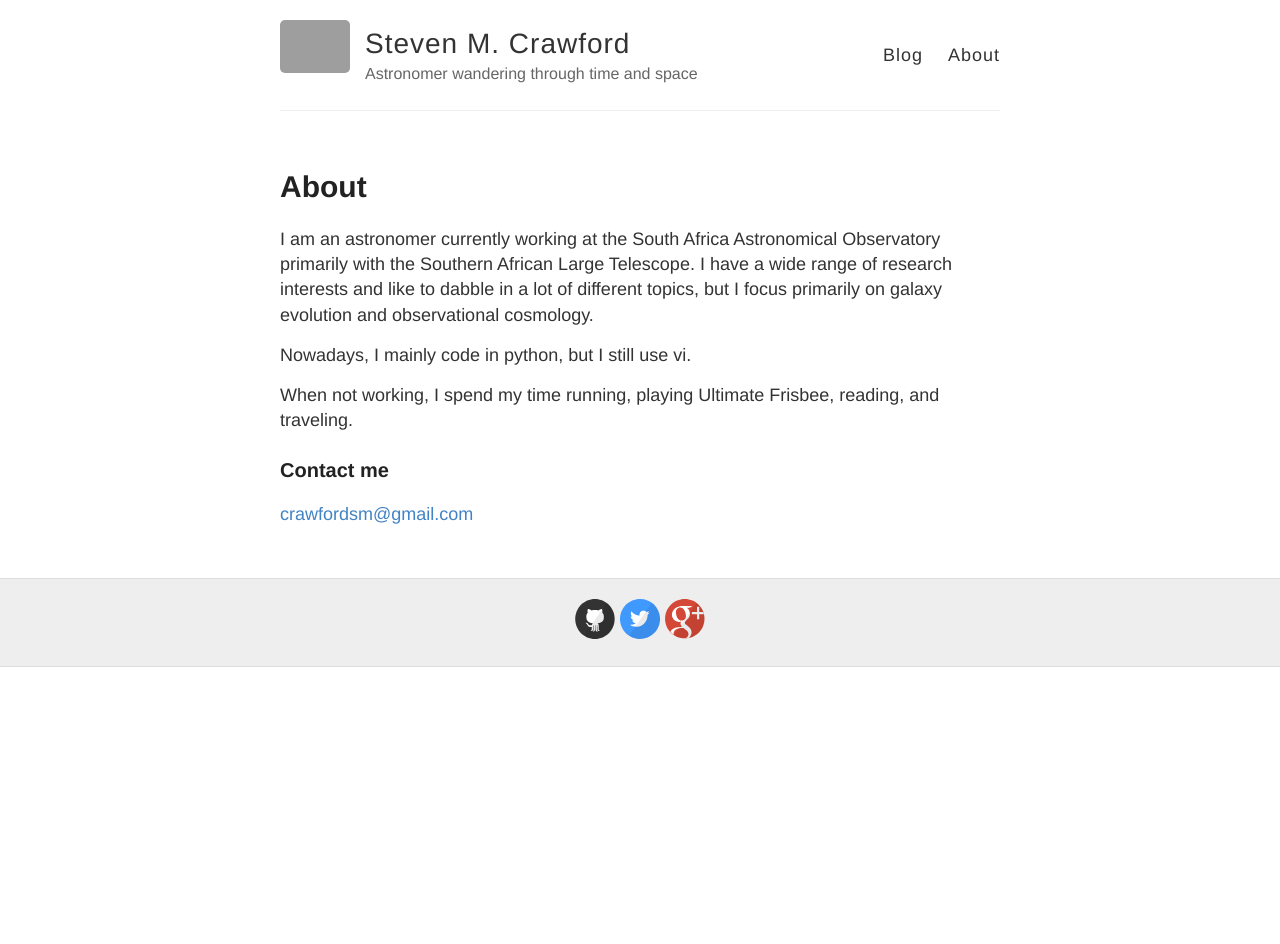
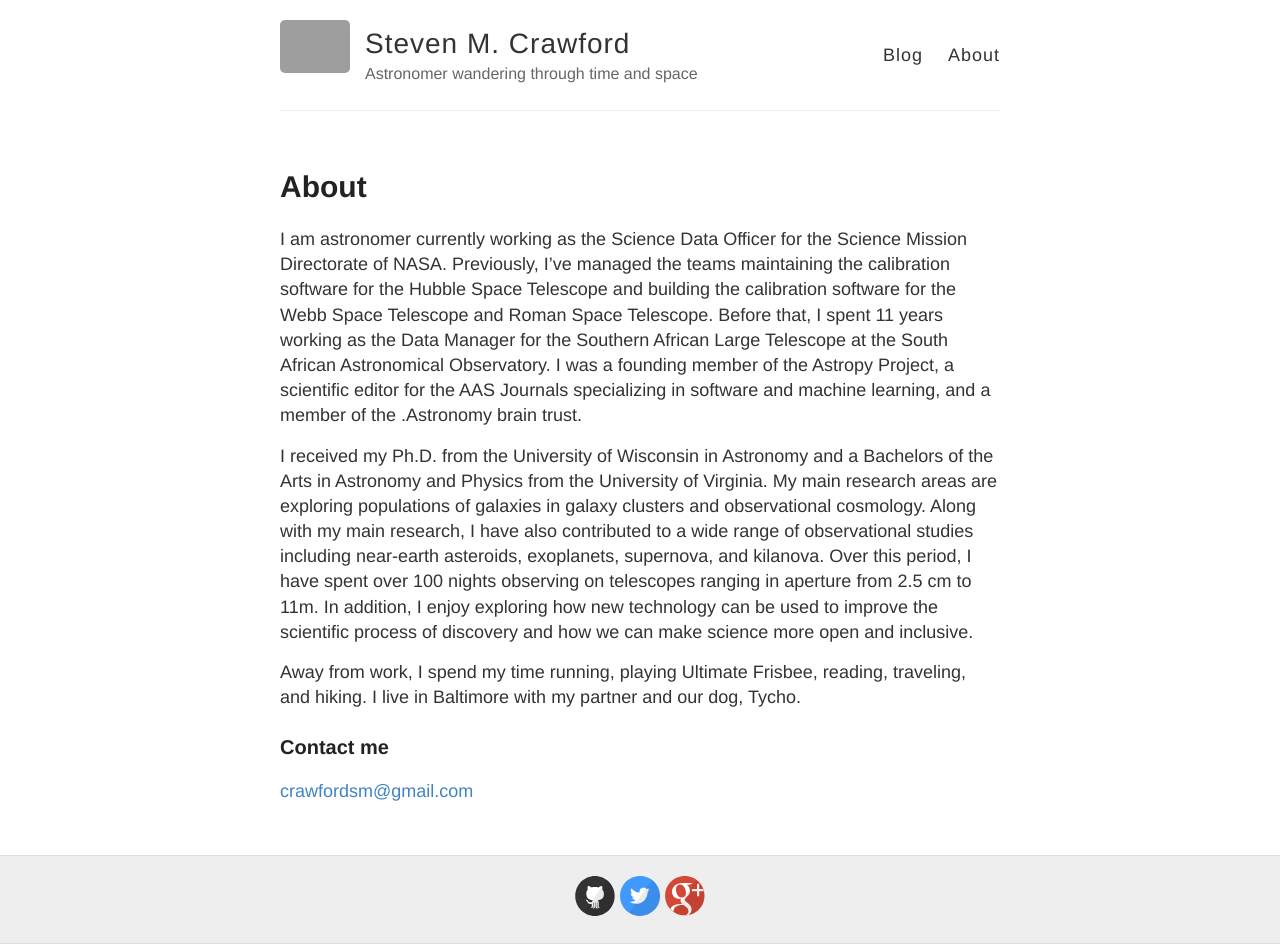
Before and after one commit to crawfordsm/crawfordsm.github.io, a Jekyll site: the page built from about.md, in a window 1280 px wide. Built offline with Jekyll 4.4.1, drawn with Linux system fonts in a browser that asks for light colours; before the commit the page ends 900 px from its top, so only the background shows below that; grey boxes are pictures that could not be loaded.

Commit message:
update about

```diff
--- a/about.md
+++ b/about.md
@@ -4,12 +4,13 @@ title: About
 permalink: /about/
 ---
 
+I am astronomer currently working as the Science Data Officer for the Science Mission Directorate of NASA.   Previously, I've managed the teams maintaining the calibration software for the Hubble Space Telescope and building the calibration software for the Webb Space Telescope and Roman Space Telescope.  Before that, I spent 11 years working as the Data Manager for the Southern African Large Telescope at the South African Astronomical Observatory.  I was a founding member of the Astropy Project, a scientific editor for the AAS Journals specializing in software and machine learning, and a member of the .Astronomy brain trust.
 
-I am an astronomer currently working at the South Africa Astronomical Observatory primarily with the Southern African Large Telescope.   I have a wide range of research interests and like to dabble in a lot of different topics, but I focus primarily on galaxy evolution and observational cosmology.
 
-Nowadays, I mainly code in python, but I still use vi.
+I received my Ph.D. from the University of Wisconsin in Astronomy and a Bachelors of the Arts in Astronomy and Physics from the University of Virginia.  My main research areas are exploring populations of galaxies in galaxy clusters and observational cosmology.   Along with my main research, I have also contributed to a wide range of observational studies including near-earth asteroids, exoplanets, supernova, and kilanova.  Over this period, I have spent over 100 nights observing on telescopes ranging in aperture from 2.5 cm to 11m. In addition, I  enjoy exploring how new technology can be used to improve the scientific process of discovery and how we can make science more open and inclusive.
 
-When not working, I spend my time running, playing Ultimate Frisbee, reading, and traveling.
+
+Away from work, I spend my time running, playing Ultimate Frisbee, reading, traveling, and hiking.  I live in Baltimore with my partner and our dog, Tycho.
 
 
 ### Contact me
```
